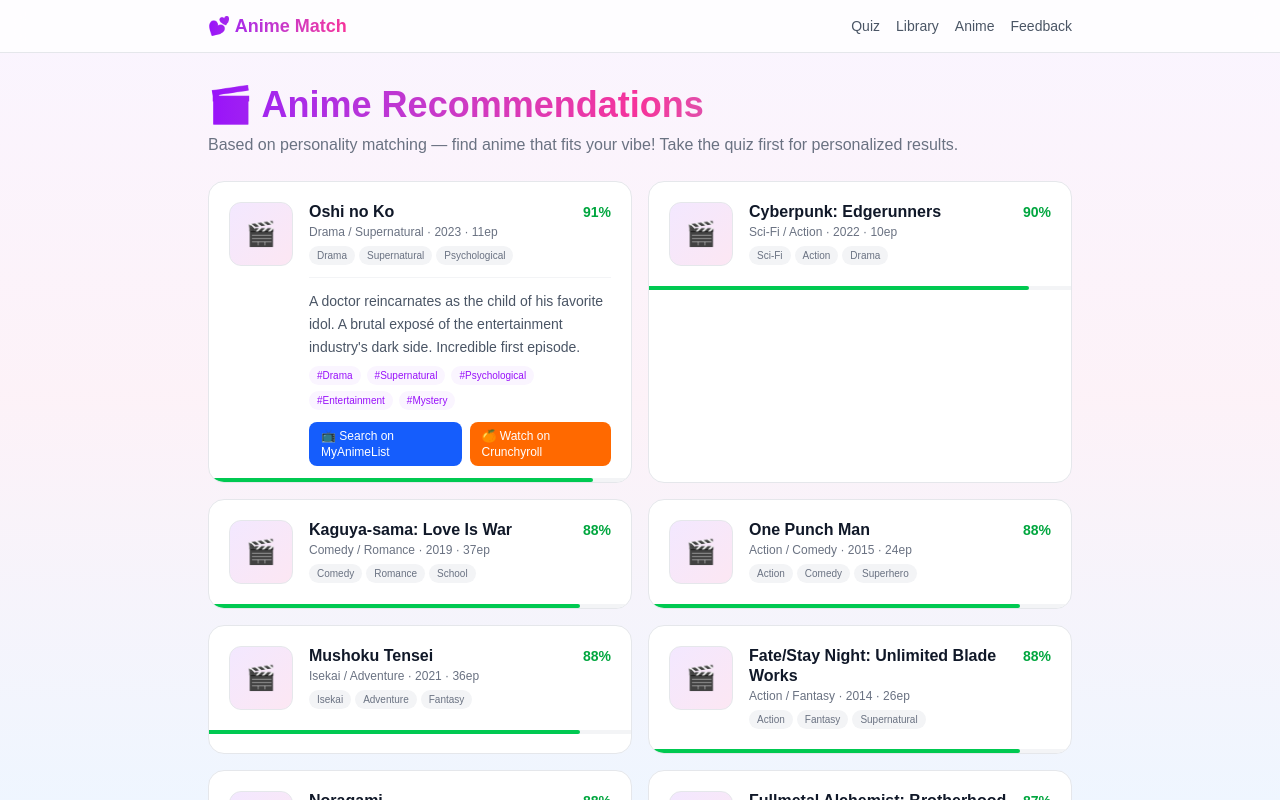
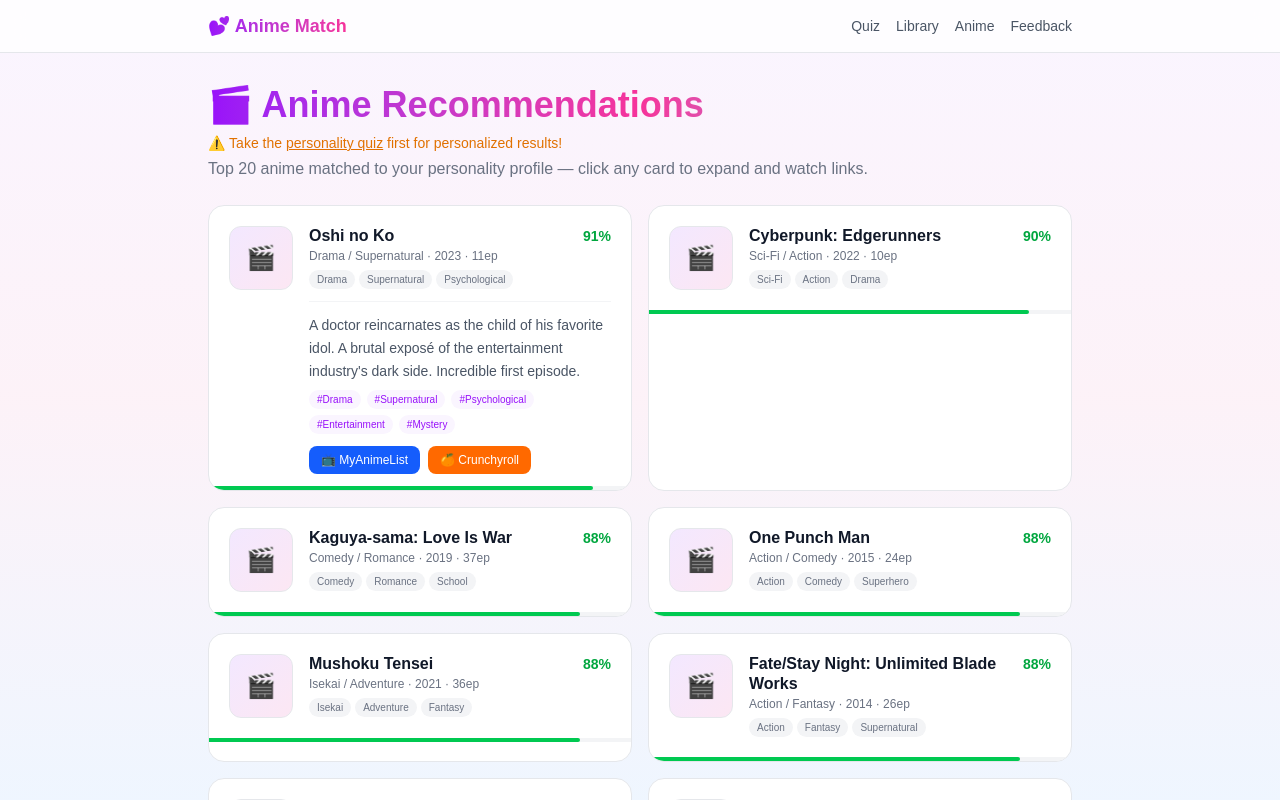
Before and after one commit to AttilaHuns288452/anime-waifu-quiz, a Next.js app: page /recommendations in a window 1280 px wide. Both pictures are taken after a click on the element 420 px from the left and 236 px from the top of the page. Shown: the top 800 px of the page. Built offline with nearby package versions, Linux system fonts and the light colour scheme.

Commit message:
Dynamic anime recs (localStorage), dancing sticker on quiz card

```diff
--- a/app/globals.css
+++ b/app/globals.css
@@ -136,6 +136,34 @@
   70% { transform: scale(1); }
 }
 
+/* Cute anime dance animation */
+@keyframes dance {
+  0%, 100% { transform: translateY(0) rotate(0deg); }
+  15% { transform: translateY(-12px) rotate(-8deg); }
+  30% { transform: translateY(0) rotate(0deg); }
+  45% { transform: translateY(-12px) rotate(8deg); }
+  60% { transform: translateY(0) rotate(0deg); }
+  75% { transform: translateY(-6px) rotate(-4deg); }
+  90% { transform: translateY(-6px) rotate(4deg); }
+}
+
+@keyframes flowerSway {
+  0%, 100% { transform: rotate(-5deg); }
+  50% { transform: rotate(5deg); }
+}
+
+.dance-char {
+  display: inline-block;
+  animation: dance 1.8s ease-in-out infinite;
+  transform-origin: bottom center;
+}
+
+.flower-sway {
+  display: inline-block;
+  animation: flowerSway 2s ease-in-out infinite;
+  transform-origin: bottom center;
+}
+
 .heartbeat {
   animation: heartbeat 1.3s ease-in-out infinite;
 }
--- a/app/services/AnimeQuiz.tsx
+++ b/app/services/AnimeQuiz.tsx
@@ -93,6 +93,10 @@
         const res = findMatches(newAnswers, gender!);
         setResult(res);
         setLoading(false);
+        // Save personality profile to localStorage for recommendations page
+        try {
+          localStorage.setItem("anime-personality-profile", JSON.stringify(res.profile));
+        } catch(e) {}
         setTimeout(() => setShowResult(true), 100);
       }, 1500);
     } else {
@@ -494,8 +498,12 @@
       {/* Question Card */}
       <div key={currentQ} className="question-enter">
         <div className="bg-white/90 backdrop-blur-sm rounded-2xl shadow-xl border border-gray-100 p-6 md:p-8">
-          <div className="text-3xl mb-4">{progressEmojis[currentQ] || "✨"}</div>
-          <h2 className="text-xl md:text-2xl font-bold text-gray-900 mb-6 leading-relaxed">
+          <div className="flex items-center justify-center gap-3 mb-4">
+            <span className="flower-sway text-3xl">🌸</span>
+            <span className="dance-char text-4xl">💃</span>
+            <span className="flower-sway text-3xl" style={{ animationDelay: '0.5s' }}>🌺</span>
+          </div>
+          <h2 className="text-xl md:text-2xl font-bold text-gray-900 mb-6 leading-relaxed text-center">
             {question.question}
           </h2>
           <div className="space-y-3">
--- a/app/services/AnimeRecommend.tsx
+++ b/app/services/AnimeRecommend.tsx
@@ -2,21 +2,37 @@
 
 import { useState, useEffect } from "react";
 import { getAnimeByPersonality } from "@/lib/anime";
+import { getCharactersByGender } from "@/lib/characters";
 import { QuizAnswer, findMatches } from "@/lib/matching";
 import { QUESTIONS } from "@/lib/questions";
-import { CHARACTERS } from "@/lib/characters";
-
-// Use demo answers (all first answers) to generate a sample personality
-const DEMO_ANSWERS: QuizAnswer[] = QUESTIONS.map(q => ({ questionId: q.id, answerIndex: 0 }));
 
 export default function AnimeRecommendations() {
   const [topAnime, setTopAnime] = useState<{ anime: any; score: number }[]>([]);
   const [expanded, setExpanded] = useState<string | null>(null);
+  const [hasQuizData, setHasQuizData] = useState(false);
 
   useEffect(() => {
-    // Get a default personality profile
-    const result = findMatches(DEMO_ANSWERS, "both");
-    const recs = getAnimeByPersonality(result.profile);
+    // Try to get saved personality profile from quiz results
+    let profile = null;
+    try {
+      const saved = localStorage.getItem("anime-personality-profile");
+      if (saved) {
+        profile = JSON.parse(saved);
+        setHasQuizData(true);
+      }
+    } catch(e) {}
+
+    // If no saved profile, use demo answers to show something
+    if (!profile) {
+      const demoAnswers: QuizAnswer[] = QUESTIONS.map(q => ({
+        questionId: q.id,
+        answerIndex: 0,
+      }));
+      const result = findMatches(demoAnswers, "both");
+      profile = result.profile;
+    }
+
+    const recs = getAnimeByPersonality(profile);
     setTopAnime(recs);
   }, []);
 
@@ -25,8 +41,13 @@
       <h1 className="text-3xl md:text-4xl font-bold mb-2 bg-gradient-to-r from-purple-600 via-pink-500 to-blue-500 bg-clip-text text-transparent">
         🎬 Anime Recommendations
       </h1>
+      {hasQuizData ? (
+        <p className="text-green-600 text-sm mb-1">✅ Based on your quiz results! Take the quiz again for updated recommendations.</p>
+      ) : (
+        <p className="text-amber-600 text-sm mb-1">⚠️ Take the <a href="/" className="underline font-medium">personality quiz</a> first for personalized results!</p>
+      )}
       <p className="text-gray-500 mb-6">
-        Based on personality matching — find anime that fits your vibe! Take the quiz first for personalized results.
+        Top 20 anime matched to your personality profile — click any card to expand and watch links.
       </p>
 
       <div className="grid gap-4 md:grid-cols-2">
@@ -38,8 +59,7 @@
           >
             <div className={`p-5 ${expanded === anime.id ? "pb-3" : ""}`}>
               <div className="flex items-start gap-4">
-                {/* Anime icon/emoji placeholder */}
-                <div className="w-16 h-16 rounded-xl bg-gradient-to-br from-purple-100 to-pink-100 flex items-center justify-center flex-shrink-0 text-2xl border border-gray-200">
+                <div className="w-16 h-16 rounded-xl bg-gradient-to-br from-purple-100 to-pink-100 flex items-center justify-center flex-shrink-0 text-2xl border border-gray-200 overflow-hidden">
                   🎬
                 </div>
                 <div className="flex-1 min-w-0">
@@ -71,21 +91,13 @@
                         ))}
                       </div>
                       <div className="mt-3 flex gap-2">
-                        <a
-                          href={`https://myanimelist.net/anime.php?q=${encodeURIComponent(anime.title)}`}
-                          target="_blank"
-                          rel="noopener noreferrer"
-                          className="text-xs px-3 py-1.5 bg-blue-600 text-white rounded-lg hover:bg-blue-700 transition-colors"
-                        >
-                          📺 Search on MyAnimeList
+                        <a href={`https://myanimelist.net/anime.php?q=${encodeURIComponent(anime.title)}`} target="_blank" rel="noopener noreferrer"
+                          className="text-xs px-3 py-1.5 bg-blue-600 text-white rounded-lg hover:bg-blue-700 transition-colors">
+                          📺 MyAnimeList
                         </a>
-                        <a
-                          href={`https://www.crunchyroll.com/search?q=${encodeURIComponent(anime.title)}`}
-                          target="_blank"
-                          rel="noopener noreferrer"
-                          className="text-xs px-3 py-1.5 bg-orange-500 text-white rounded-lg hover:bg-orange-600 transition-colors"
-                        >
-                          🍊 Watch on Crunchyroll
+                        <a href={`https://www.crunchyroll.com/search?q=${encodeURIComponent(anime.title)}`} target="_blank" rel="noopener noreferrer"
+                          className="text-xs px-3 py-1.5 bg-orange-500 text-white rounded-lg hover:bg-orange-600 transition-colors">
+                          🍊 Crunchyroll
                         </a>
                       </div>
                     </div>
@@ -93,7 +105,6 @@
                 </div>
               </div>
             </div>
-            {/* Score bar */}
             <div className="h-1 bg-gray-100">
               <div className={`h-full rounded-r-full transition-all ${
                 score >= 80 ? "bg-green-500" : score >= 60 ? "bg-blue-500" : "bg-gray-400"
@@ -102,11 +113,6 @@
           </div>
         ))}
       </div>
-
-      <div className="mt-8 text-center text-sm text-gray-400">
-        <p>🎯 Take the <a href="/" className="text-purple-600 hover:underline font-medium">personality quiz</a> first for anime matched to YOU!</p>
-        <p className="mt-1">Click any anime card to expand and see details</p>
-      </div>
     </div>
   );
 }
```
